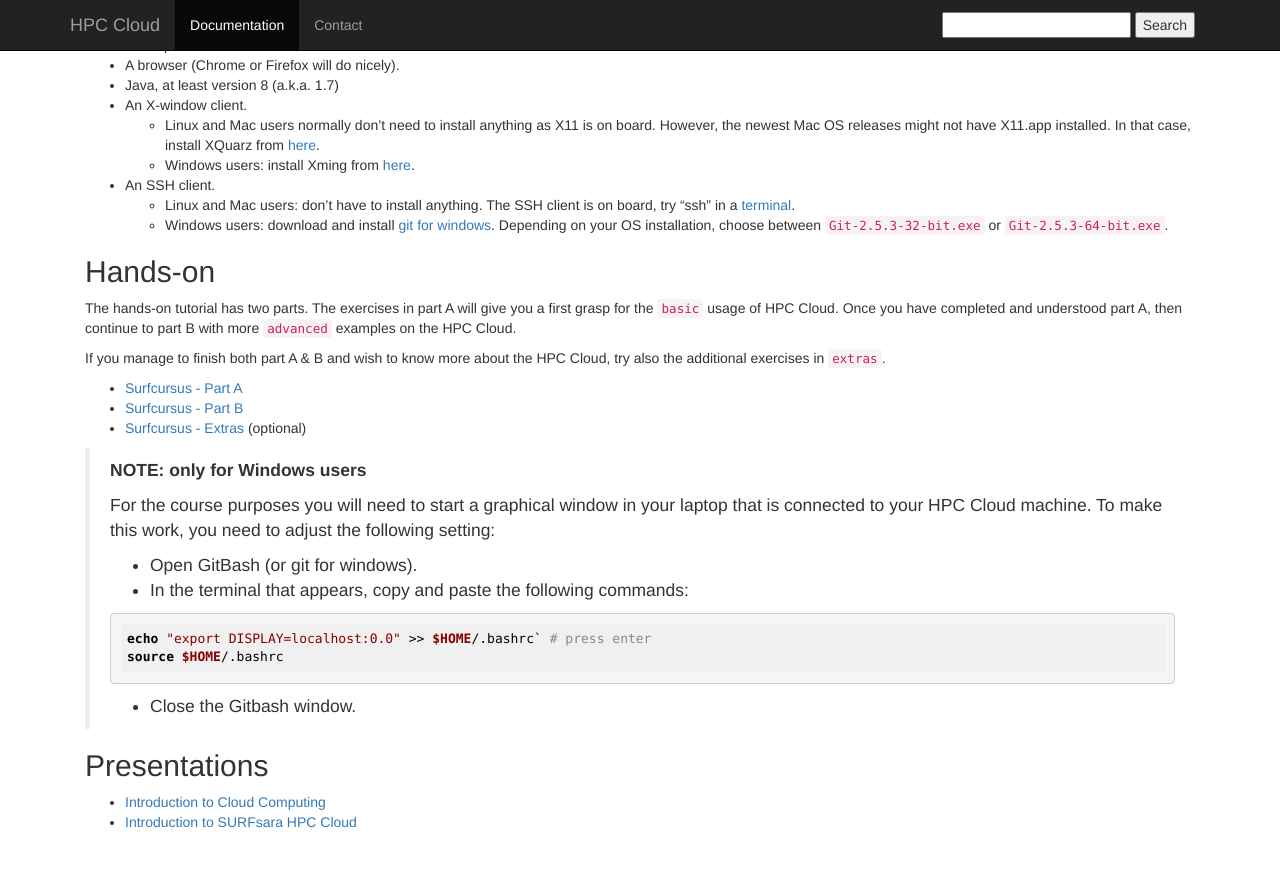
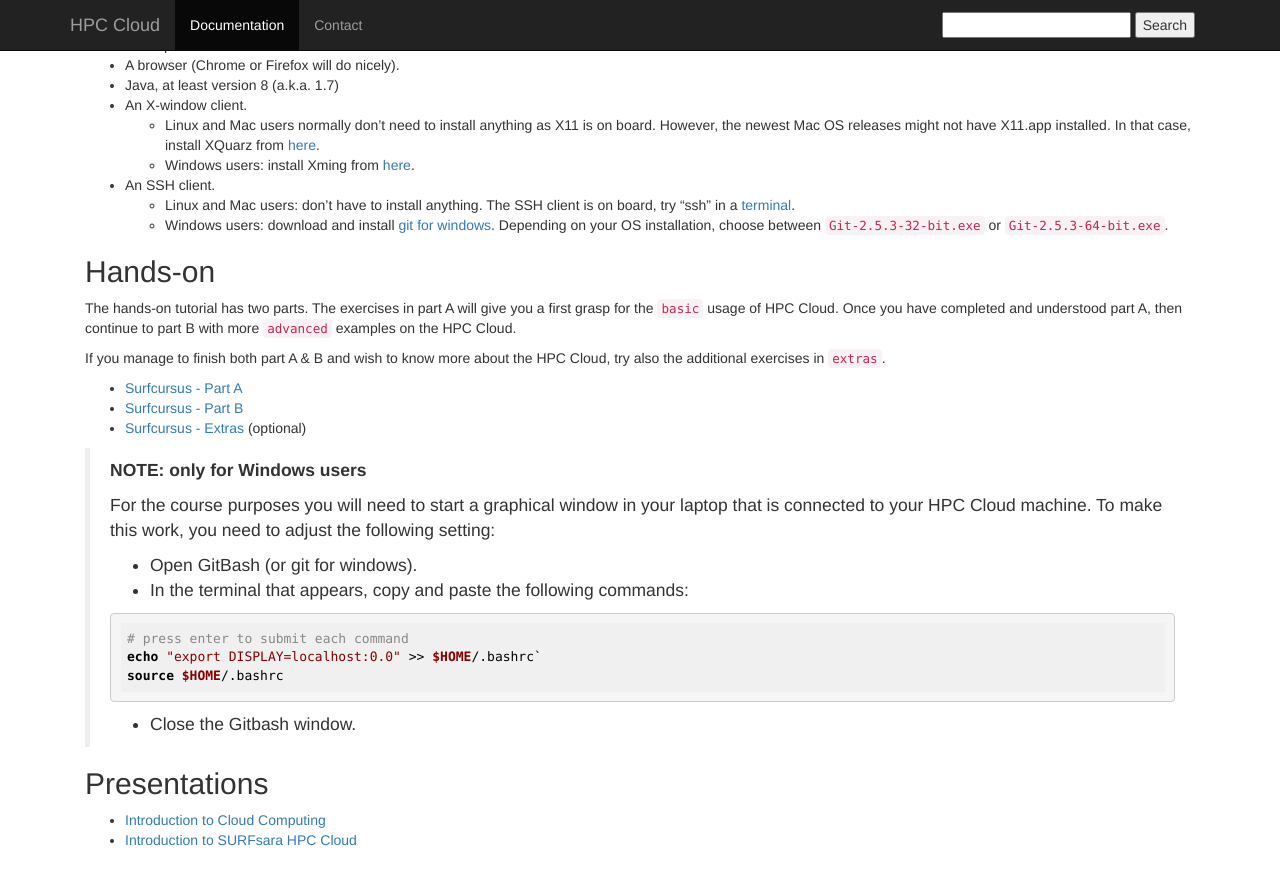
Before and after one commit to sara-nl/clouddocs, a Jekyll site: the page built from surfcursus-2015-Oct-15.markdown, in a window 1280 px wide and 900 px high, scrolled down 861 px. Shown: the top 885 px of the window. Built offline with Jekyll 4.4.1, drawn with Linux system fonts in a browser that asks for light colours.

Commit message:
Update surfcursus-2015-Oct-15.markdown

````diff
--- a/surfcursus-2015-Oct-15.markdown
+++ b/surfcursus-2015-Oct-15.markdown
@@ -67,7 +67,8 @@ If you manage to finish both part A & B and wish to know more about the HPC Clou
 * In the terminal that appears, copy and paste the following commands:
 >
 ```sh
-echo "export DISPLAY=localhost:0.0" >> $HOME/.bashrc` # press enter
+# press enter to submit each command
+echo "export DISPLAY=localhost:0.0" >> $HOME/.bashrc`
 source $HOME/.bashrc
 ```
 >
````
